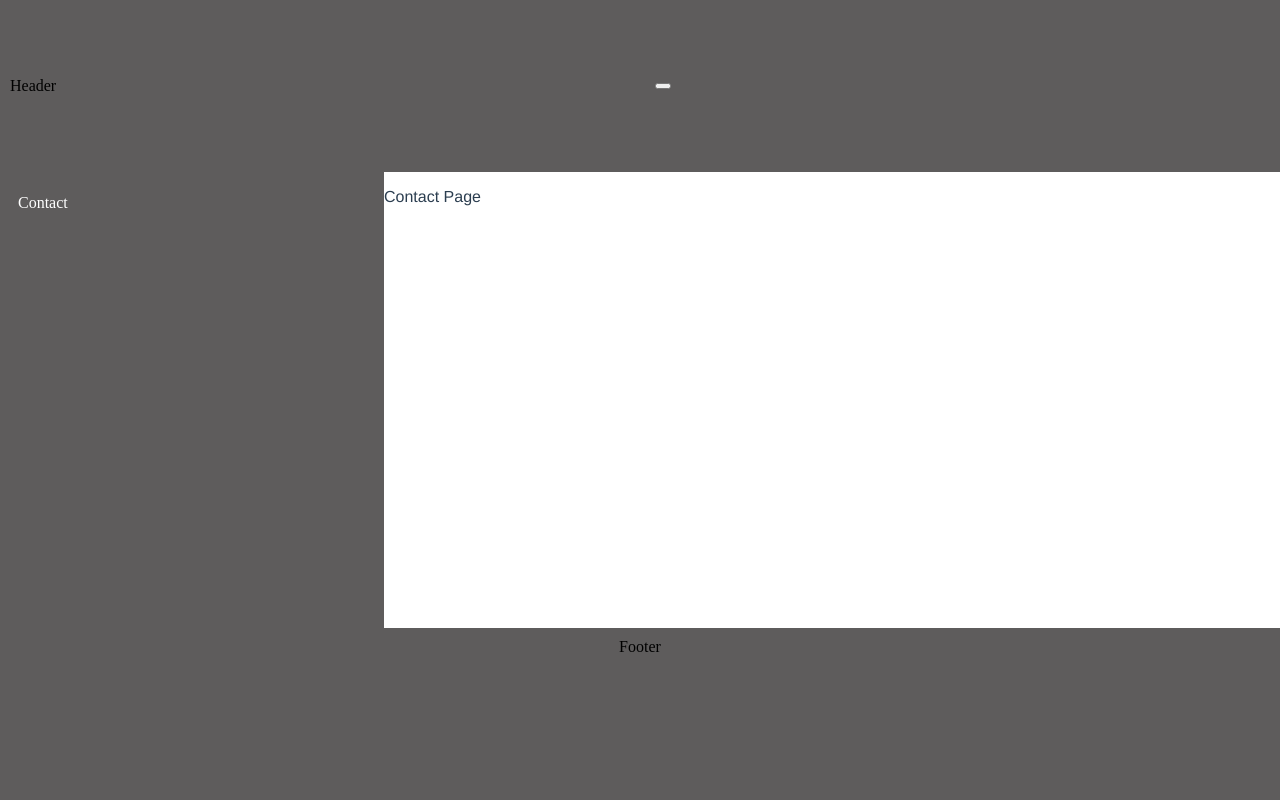
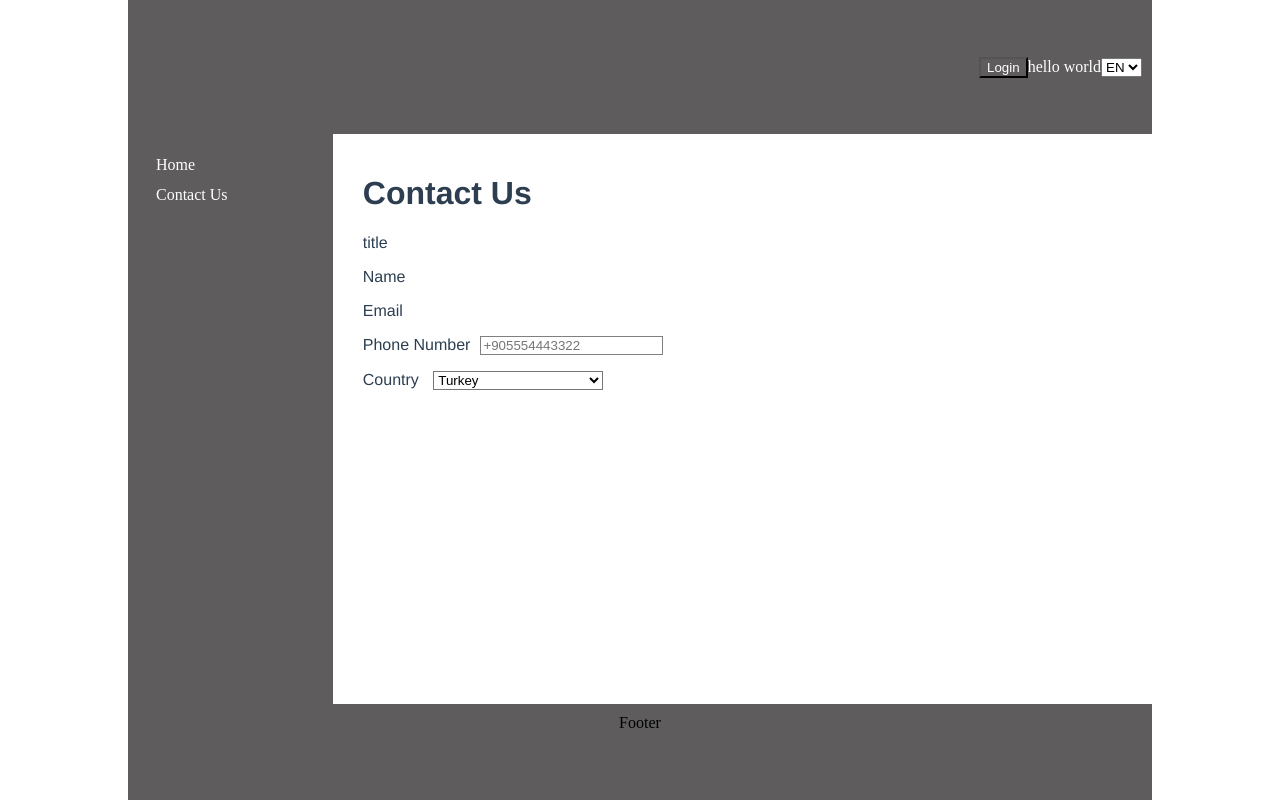
Before and after one commit to yaseminertan/sample-website, a Vue app in the folder sample-website/: page /contact in a window 1280 px wide. Built offline with nearby package versions, Linux system fonts and the light colour scheme.

Commit message:
Add localization via VueI18n
Add localization via VueI18n

```diff
--- a/sample-website/package.json
+++ b/sample-website/package.json
@@ -10,6 +10,7 @@
   "dependencies": {
     "core-js": "^3.6.5",
     "vue": "^2.6.11",
+    "vue-i18n": "^8.22.3",
     "vue-router": "^3.4.9",
     "vuex": "^3.6.0"
   },
--- a/sample-website/src/App.vue
+++ b/sample-website/src/App.vue
@@ -29,6 +29,7 @@ export default {
 <style>
 body{
     margin: 0 !important;
+
 }
 #app {
   font-family: Avenir, Helvetica, Arial, sans-serif;
@@ -38,21 +39,23 @@ body{
   color: #2c3e50;
   flex:2;
   background-color: white;
-  width: 70%;
+  width: 80%;
+  padding-left: 10px;
 }
 .menu{
-  width: 30%;
+  width: 20%;
 }
 .container{
   display: flex;
   flex-direction: column;
   height: 100vh;
-
+  margin-left: 10%;
+  margin-right: 10%;
 }
 .center-div{
   display: inline-flex;
   background-color: rgb(94, 92, 92);
-  height: 60%;
+  height: 75%;
 }
  .modal {
     display: block;
--- a/sample-website/src/components/base/Footer.vue
+++ b/sample-website/src/components/base/Footer.vue
@@ -8,7 +8,7 @@
     background-color:  rgb(94, 92, 92);
     display: flex;
     justify-content: center;
-    height:20%;
+    height:10%;
     padding: 10px;
 }
 </style>
--- a/sample-website/src/components/base/Header.vue
+++ b/sample-website/src/components/base/Header.vue
@@ -1,15 +1,22 @@
 <template>
     <div class="header-container">
-      Header
-      <button @click='modal=true'></button>
-      <div>
+
+      <button class="button-login" v-if="!isAuth" @click='modal=true'>Login</button>
+      <div class="user-info">
+        {{ $t("message.hello") }}
         {{loginName}}
         {{loginMail}}
       </div>
+      <div class="language">
+        <select v-model="$i18n.locale">
+      <option v-for="(lang, i) in langs" :key="`Lang${i}`" :value="lang">{{ lang }}</option>
+    </select>
+      </div>
       <modal v-if="modal" @close="modal = false" class='modal'>
+        <button class="button-modal" @click='modal = false'> X</button><br>
         <input v-model="name" placeholder="Name">
         <input v-model="mail" placeholder="E-mail">
-        <button @click='signin()'>Save</button>
+        <button class="button-modal" @click='signin()'>Save</button>
       </modal>
     </div>
 </template>
@@ -26,6 +33,8 @@ export default {
       mail:'',
       loginName:'',
       loginMail:'',
+      isAuth:false,
+      langs: ['TR', 'EN']
     }},
   computed: {
     ...mapState(['user']),
@@ -40,12 +49,15 @@ export default {
       }
       this.$store.commit("setUser", params);
       this.modal=false;
+      this.isAuth=true;
       this.loginName=this.name;
       this.loginMail=this.mail;
-    }
+    },
+
   },
   created(){
     if(this.$store.state.isAuthenticated){
+      this.isAuth=true;
       this.loginName=this.$store.state.user.name;
       this.loginMail=this.$store.state.user.mail;
     }
@@ -53,13 +65,25 @@ export default {
 }
 </script>
 
-<style>
+<style >
+.user-info{
+  color: white;
+}
  .header-container{
    background-color: rgb(94, 92, 92);
-   height: 20%;
+   height: 15%;
    display: flex;
    align-items: center;
-   justify-content: space-between;
+   justify-content: flex-end;
    padding: 10px;
  }
+ .button-login{
+   background: none;
+   color:white;
+ }
+ .button-modal{
+   background: none;
+  border: 2px solid rgba(128, 128, 128, 0.582);
+  border-radius: 5px;
+ }
 </style>
--- a/sample-website/src/components/base/Menu.vue
+++ b/sample-website/src/components/base/Menu.vue
@@ -1,19 +1,17 @@
 <template>
     <div>
-        <menu>
+        <nav>
             <ul id='sliderMenu'>
-                <li><router-link to="/contact">Contact</router-link></li>
-                <li></li>
-                <li></li>
+                <li><router-link to="/">Home</router-link></li>
+                <li><router-link to="/contact">Contact Us</router-link></li>
             </ul>
-        </menu>
+        </nav>
     </div>
 </template>
 <style scoped>
-    menu{
+    nav{
       padding: 0;
-      margin:10px;
-
+      padding-left: 20px;
   }
   #sliderMenu{
       padding: 0;
--- a/sample-website/src/main.js
+++ b/sample-website/src/main.js
@@ -2,10 +2,33 @@ import Vue from 'vue'
 import App from './App.vue'
 import router from './router'
 import store from './store'
+import VueI18n from 'vue-i18n'
+
+Vue.use(VueI18n)
 
 Vue.config.productionTip = false
+const messages = {
+  EN: {
+      message: {
+      hello: 'hello world',
+      title: 'title'
+    }
+  },
+  TR: {
+      message: {
+      hello: 'Merhaba',
+      title:'Başlık'
+    }
+  }
+}
 
+// Create VueI18n instance with options
+const i18n = new VueI18n({
+  locale: 'EN', // set locale
+  messages, // set locale messages
+})
 new Vue({
+  i18n,
   router,
   store,
   render: h => h(App),
--- a/sample-website/src/store/index.js
+++ b/sample-website/src/store/index.js
@@ -13,6 +13,7 @@ export default new Vuex.Store({
       state.user=data
       state.isAuthenticated=true
     },
+
   },
 
 })
--- a/sample-website/src/views/Contact.vue
+++ b/sample-website/src/views/Contact.vue
@@ -1,9 +1,60 @@
 <template>
-   <p>Contact Page</p>
+<div class="contact-container">
+   <h1>Contact Us</h1>
+   <p>{{ $t("message.title") }}</p>
+   <p>Name<label>{{loginName}}</label></p>
+   <p>Email<label>{{loginMail}}</label></p>
+   <div style="display:flex">Phone Number
+   <input placeholder="+905554443322"></div>
+   <p></p>
+   Country
+   <select>
+       <option id='TR'>Turkey</option>
+       <option id='US'>United States of America</option>
+       <option id='GB'>United Kingdom</option>
+       <option id='DE'>Germany</option>
+       <option id='SE'>Sweden</option>
+       <option id='KE'>Kenya</option>
+       <option id='BR'>Brazil</option>
+       <option id='ZW'>Zimbabwe</option>
+   </select>
+</div>
 </template>
 
 <script>
 export default {
-    name:'Contact'
+    name:'Contact',
+     data: () => {
+    return {
+      loginName:'',
+      loginMail:'',
+    }},
+    created(){
+        if(this.$store.state.isAuthenticated){
+            this.loginName=this.$store.state.user.name;
+            this.loginMail=this.$store.state.user.mail;
+        }
+    }
 }
 </script>
+
+<style scoped>
+label{
+    margin-left: 10px;
+}
+    .contact-container{
+        width: 90%;
+        height: 90%;
+        padding: 10px;
+        margin: 10px;
+    }
+    select{
+        background: none;
+        margin-left: 10px;
+
+    }
+    input{
+        border: 1px solid gray;
+        margin-left: 10px;
+    }
+</style>
```
Also changed, not shown: 1 other file (tests, documents, lock files or other folders).
